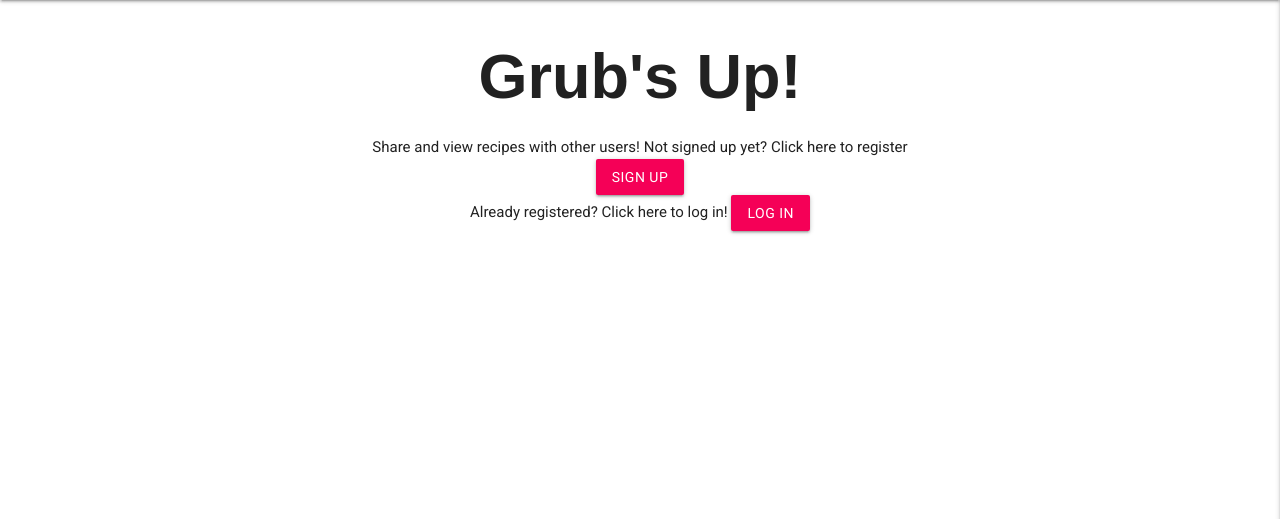
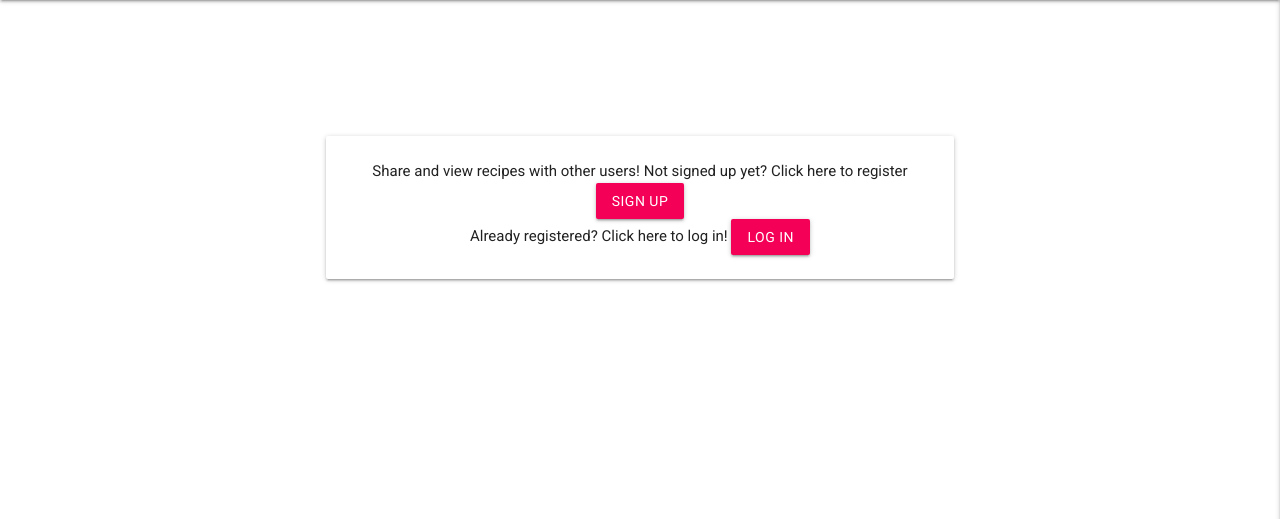
Before and after one commit to Code-Institute-Submissions/JGibson90-MS3--Grubs-Up-_OctResub, a Flask app: page / in a window 1280 px wide. Shown: the part 64-583 px from the top of the page. Run offline with Flask 2, Linux system fonts and the light colour scheme; some libraries are stand-ins or nearby versions; some web fonts are replaced.

Commit message:
fixed hero image not displaying properly, added card panel for index.html

```diff
--- a/templates/index.html
+++ b/templates/index.html
@@ -1,24 +1,23 @@
 {% extends "base.html" %}
 {% block content%}
 
-<main>
     <div class="hero-image">
     </div>
     <div class="center-align">
-        <h1 class="hero-header">Grub's Up!</h1>
+        <h1 class="hero-header white-text">Grub's Up!</h1>
     </div>
-</main>
 
     <section>
-    <div class="container">
-        <div class="row">
-            <div class="col s12 center-align">
+        <div class="container home-info">
+            <div class="row card-panel opacity">
+                <div class="home-info-text col s12 center-align">
                     Share and view recipes with other users! Not signed up yet? Click here to register
                     <a href="{{ url_for('register') }}" class="btn waves-effect waves-light pink accent-3">Sign Up</a>
                 </div>
-            <div class="col s12 center-align">
+                <div class="home-info-text col s12 center-align">
                     Already registered? Click here to log in!
                     <a href="{{ url_for('login') }}"class="btn waves-effect waves-light pink accent-3">Log In</a>
+                </div>
             </div>
         </div>
     </section>
```
Also changed, not shown: static/images/CSS-errors.PNG (added). Lines whose indentation alone changed are shown as unchanged.
